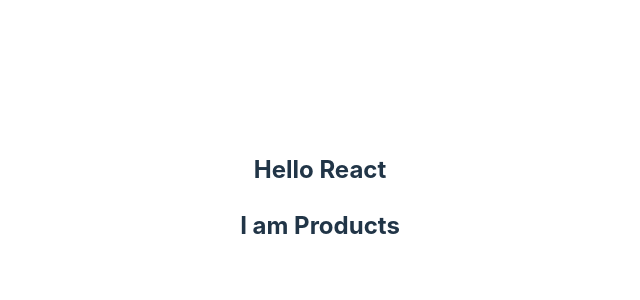
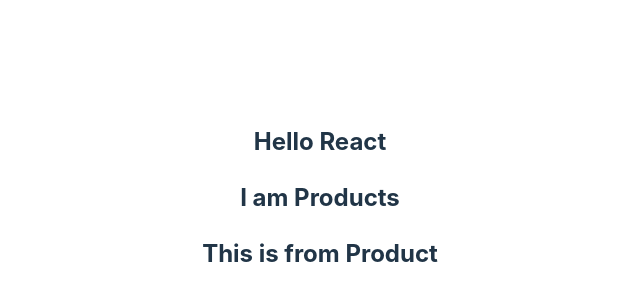
Before and after one commit to SK-Jabed/React-JS-First-Conceptual, a React (Vite) app: page / in a window 1280 px wide. Shown: the part 202-502 px from the top of the page, without its empty margins (320-960 px from the left). Built offline with nearby package versions, Linux system fonts and the light colour scheme.

Commit message:
Product JSX File Updated

```diff
--- a/src/App.jsx
+++ b/src/App.jsx
@@ -1,13 +1,20 @@
 import './App.css'
+// import Product from './components/Product/Product'
 import Products from './components/Products/products'
 
 function App() {
+
+  const information = {
+    massage: "Hi, How are you?",
+    phone: "01863646515"
+  }
 
   return (
     <>
 
       <h2>Hello React</h2>
-      <Products></Products>
+      <Products info={information}></Products>
+      {/* <Product></Product> */}
     </>
   )
 }
--- /dev/null
+++ b/src/components/Product/Product.jsx
@@ -0,0 +1,10 @@
+import React from 'react'
+
+export default function Product({info}) {
+    console.log(info);
+  return (
+    <div>
+        <h2>This is from Product</h2>
+    </div>
+  )
+}
--- a/src/components/Products/Products.jsx
+++ b/src/components/Products/Products.jsx
@@ -1,9 +1,13 @@
 import React from 'react'
+import Product from '../Product/Product'
 
-export default function Products() {
+export default function Products({info}) {
+
+    console.log(info);
   return (
     <div>
         <h2>I am Products</h2>
+        <Product info={info}></Product>
     </div>
   )
 }
```
